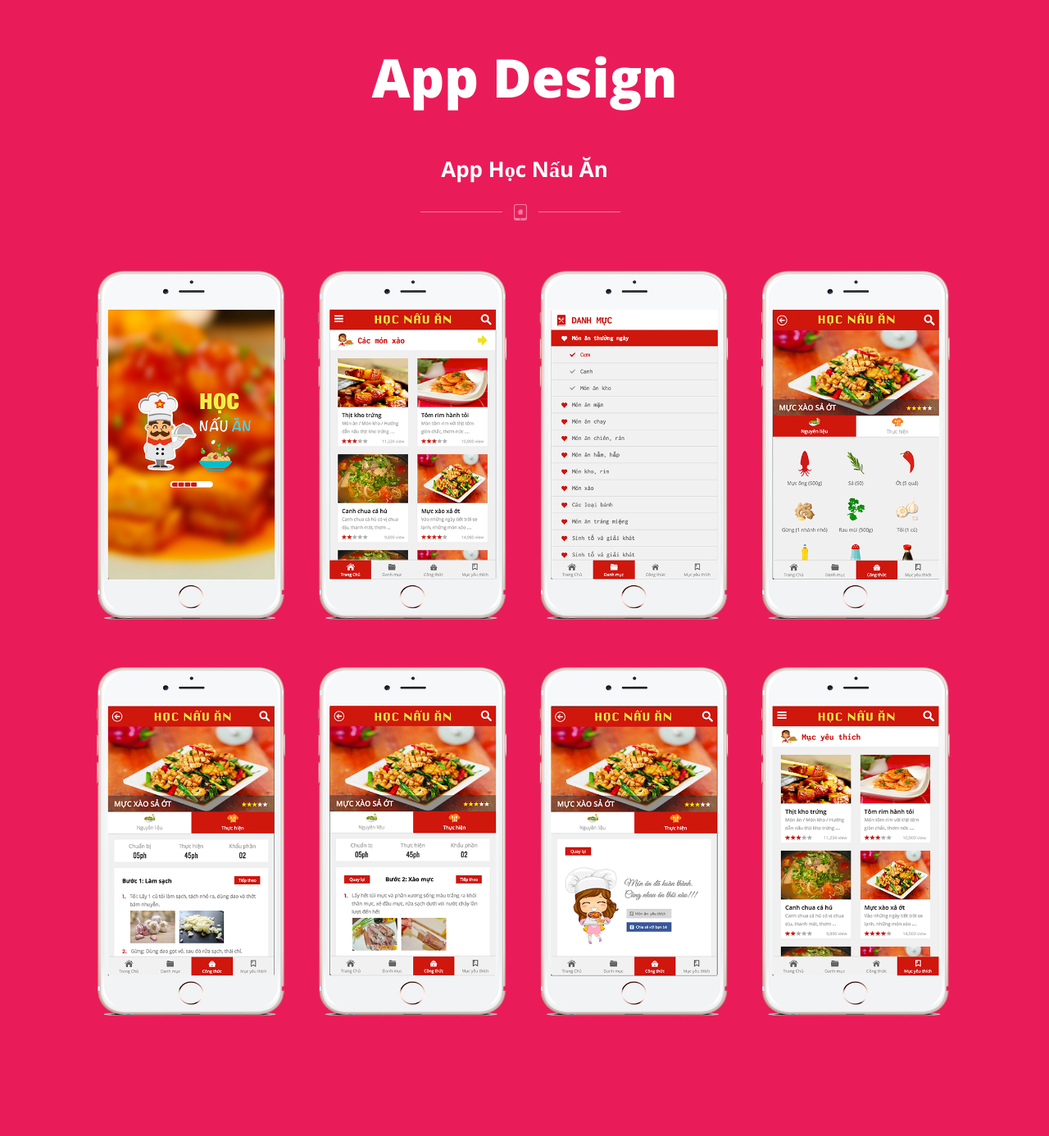
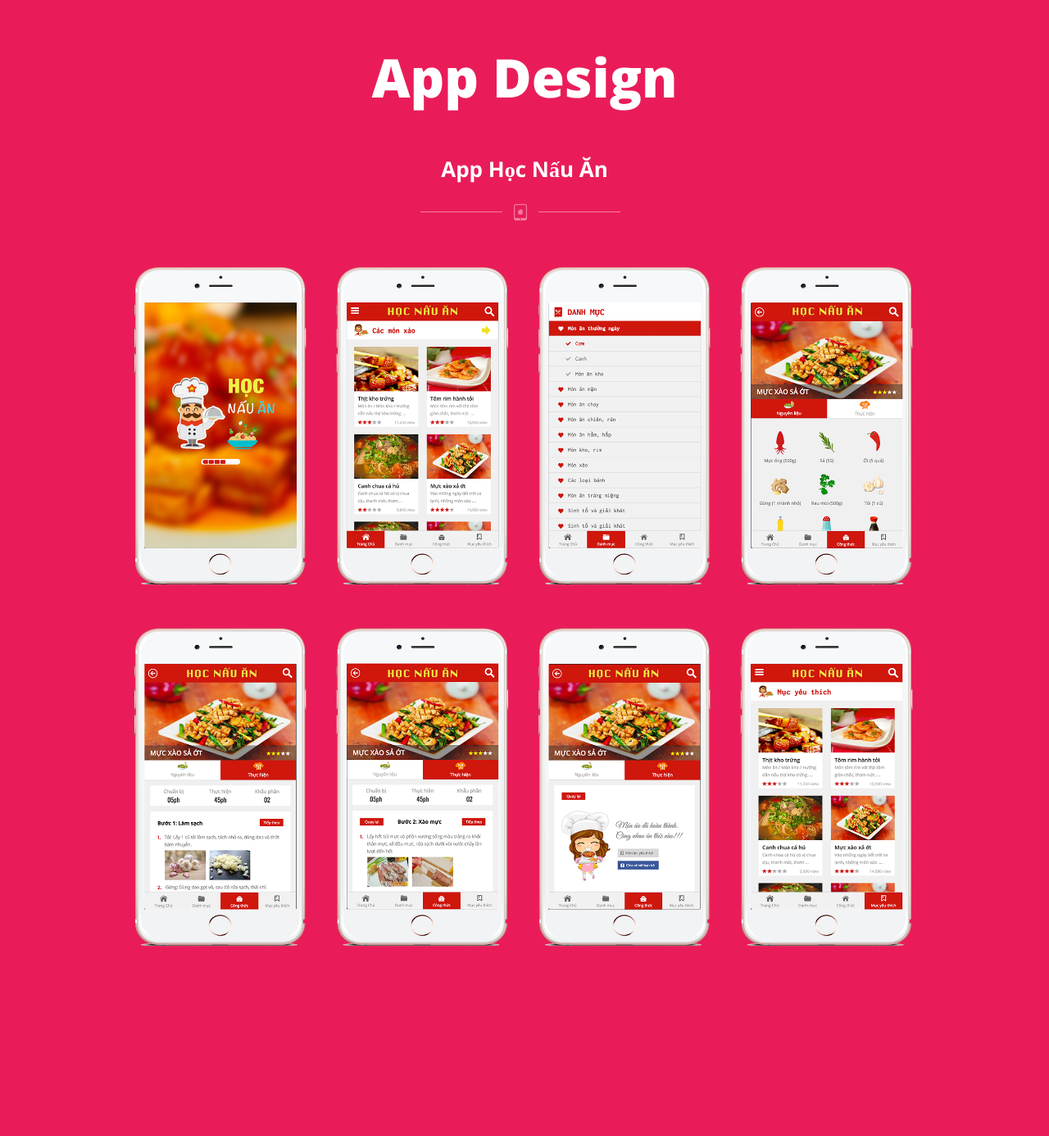
Before and after one commit to maggie1994/tuonglinh, a PHP site: page /html/app.html in a window 1280 px wide. Shown: the whole page at 82% size. After the commit the page ends 1155 px from the top, so only its background shows below. Run offline with PHP 8.4, Linux system fonts and the light colour scheme.

Commit message:
add some web design

```diff
--- a/css/app.css
+++ b/css/app.css
@@ -4,7 +4,7 @@
 	font-size: 65px;
 }
 .cv {
-	margin: 50px !important;
+	margin: 50px 8% !important;
 	padding-bottom: 40px;
 }
 .cv h5{
@@ -47,4 +47,5 @@
 	float: left;
 	margin-left: 3%;
 	border-radius: 5px;
+	border: 1px solid #f0f0f0;
 }
--- a/html/app.html
+++ b/html/app.html
@@ -9,7 +9,7 @@
 	</head>
 	<body style="background-color: #E91C59">
 		<h1 class="title">App Design</h1>
-		<div class="cv">
+		<div class="cv app">
 			<h5>App Học Nấu Ăn</h5>
 			<ul>
 				<li></li>
```
Also changed, not shown: html/website.html (+4 -9 lines), img/web-bed.png (added), img/web-landing-02.png (added), img/web-wedding.png (added).
